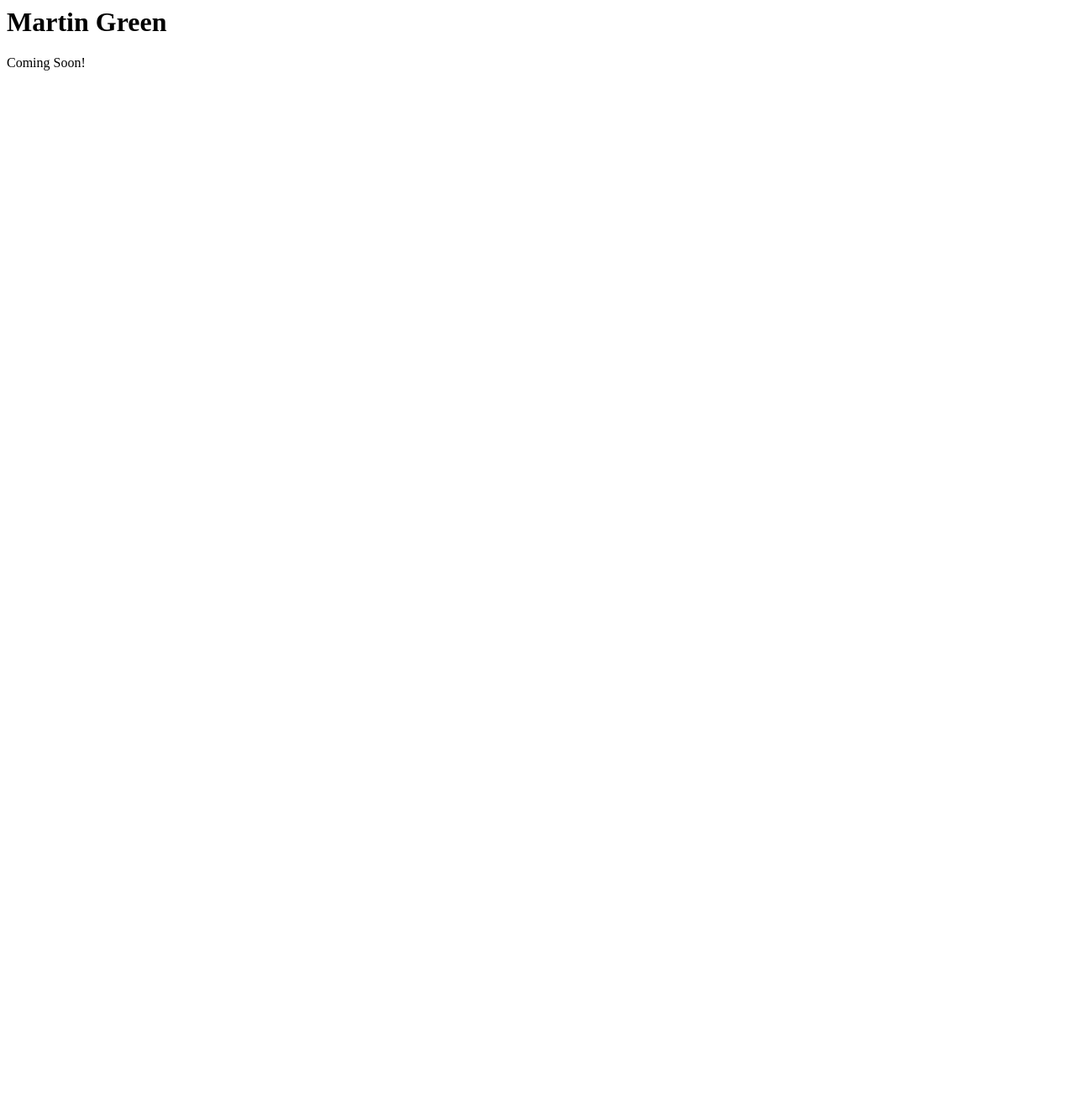
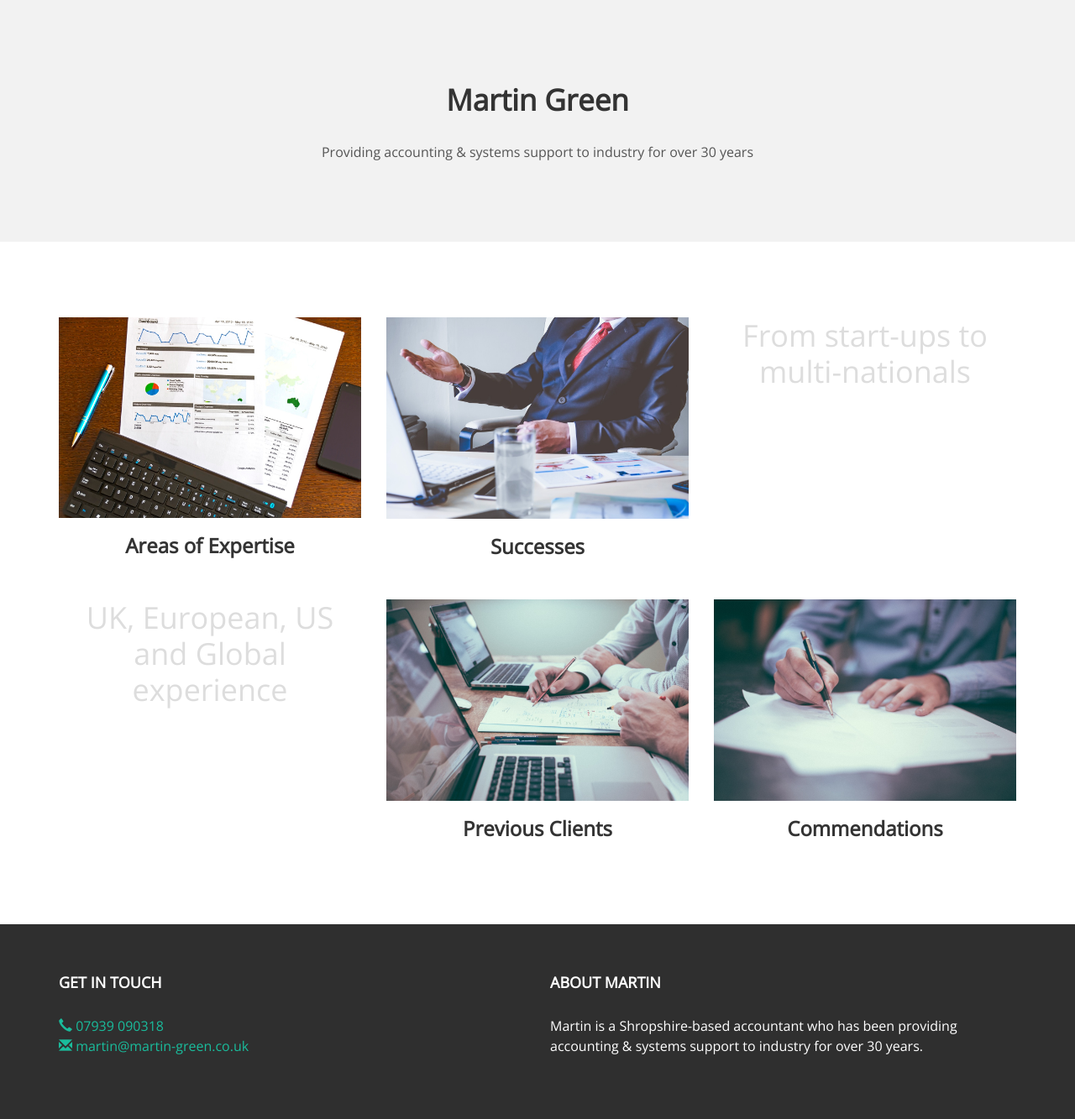
Before and after one commit to greenmartin/greenmartin.github.io, a plain HTML site: page index.html in a window 1280 px wide. Shown: the whole page at 84% size. Before the commit the page ends 800 px from the top, so only its background shows below. Drawn offline with nearby package versions, Linux system fonts and the light colour scheme.

Commit message:
Add first draft of homepage

```diff
--- /dev/null
+++ b/assets/css/main.css
@@ -0,0 +1,139 @@
+@import url('https://fonts.googleapis.com/css?family=Open+Sans');
+
+/* STRUCTURE */
+
+body {
+  background-color: #ffffff;
+  color: #555;
+  font-family: 'Open Sans', sans-serif;
+  font-size: 14px;
+  font-weight: 400;
+
+  -webkit-font-smoothing: antialiased;
+  -webkit-overflow-scrolling: touch;
+}
+
+h1, h2, h3, h4, h5, h6 {
+	font-family: 'Open Sans', sans-serif;
+  color: #333;
+  font-weight: 700;
+}
+
+h1 {
+	font-size: 35px;
+	margin-bottom: 30px;
+	margin-top: 30px;
+}
+
+p {
+  font-size: 16px;
+  line-height: 1.5;
+  margin-bottom: 25px;
+}
+
+a {
+  color: #1abc9c;
+  word-wrap: break-word;
+}
+
+a:hover,
+a:focus {
+  color: #7b7b7b;
+  outline: 0;
+  text-decoration: none;
+}
+
+hr {
+  border-top: 1px solid #ccc;
+  border: 0;
+  display: block;
+  height: 1px;
+  margin: 1em 0;
+  padding: 0;
+}
+
+/* COMPONENTS */
+
+.centered {
+  text-align: center;
+}
+
+.mt {
+	margin-bottom: 40px;
+	margin-top: 40px;
+}
+
+.pt {
+	padding-bottom: 50px;
+	padding-top: 50px;
+}
+
+.navbar {
+	margin-bottom: 0px;
+	text-transform: uppercase;
+}
+
+.navbar-inverse {
+	padding-bottom: 70px;
+	padding-top: 70px;
+}
+
+.navbar-inverse {
+	background-color: #1abc9c;
+	border-color: #16a085;
+}
+
+.navbar-inverse .navbar-nav > li > a {
+	color: white;
+}
+
+.navbar-inverse .navbar-nav > li > a:hover {
+	color: #222222;
+}
+
+.navbar-brand {
+	font-size: 20px;
+	font-weight: 700;
+	letter-spacing: 2px;
+}
+
+.navbar-inverse .navbar-brand {
+	color: white;
+}
+
+.navbar-inverse .navbar-toggle {
+	border-color: transparent;
+}
+
+.masthead {
+	background-color: #f2f2f2;
+	padding-bottom: 70px;
+	padding-top: 70px;
+}
+
+.quote {
+  display: inline-block;
+}
+
+.quote p {
+  color: #ddd;
+  font-size: 36px;
+  line-height: 1.2;
+  vertical-align: middle;
+}
+
+.footer {
+	background-color: #2f2f2f;
+	padding-bottom: 50px;
+	padding-top: 50px;
+}
+
+.footer p {
+	color: white;
+}
+
+.footer h4 {
+	color: white;
+	padding-bottom: 20px;
+	text-transform: uppercase;
+}
--- a/index.html
+++ b/index.html
@@ -1,9 +1,101 @@
-<html>
+<!DOCTYPE html>
+<html lang="en">
 <head>
-  <title>Coming Soon - Martin Green</title>
+  <meta charset="utf-8">
+  <meta http-equiv="X-UA-Compatible" content="IE=edge">
+  <meta name="viewport" content="width=device-width, initial-scale=1.0">
+  <meta name="description" content="Martin Green is a Shropshire-based accountant who has been providing accounting and systems support to industry for over 30 years">
+  <meta name="author" content="Martin Green">
+
+  <title>Martin Green</title>
+
+  <link rel="stylesheet" href="https://maxcdn.bootstrapcdn.com/bootstrap/3.3.7/css/bootstrap.min.css" integrity="sha384-BVYiiSIFeK1dGmJRAkycuHAHRg32OmUcww7on3RYdg4Va+PmSTsz/K68vbdEjh4u" crossorigin="anonymous">
+  <link href="assets/css/main.css" rel="stylesheet">
+
+  <script src="https://code.jquery.com/jquery-1.10.2.min.js"></script>
+
+  <!-- HTML5 shim and Respond.js IE8 support of HTML5 elements and media queries -->
+  <!--[if lt IE 9]>
+    <script src="https://oss.maxcdn.com/libs/html5shiv/3.7.0/html5shiv.js"></script>
+    <script src="https://oss.maxcdn.com/libs/respond.js/1.3.0/respond.min.js"></script>
+  <![endif]-->
 </head>
 <body>
-  <h1>Martin Green</h1>
-  <p>Coming Soon!</p>
+
+	<div class="masthead">
+	  <div class="container">
+			<div class="row">
+				<div class="col-lg-8 col-lg-offset-2 centered">
+					<h1>Martin Green</h1>
+					<p>Providing accounting &amp; systems support to industry for over 30 years</p>
+				</div>
+			</div>
+	  </div>
+	</div>
+
+	<div class="container pt">
+		<div class="row mt centered">
+			<div class="col-sm-4">
+				<a href="#">
+          <img class="img-responsive" src="assets/img/expertise.jpg" alt="Areas of Expertise" />
+          <h3>Areas of Expertise</h3>
+        </a>
+			</div>
+			<div class="col-sm-4">
+				<a href="#">
+          <img class="img-responsive" src="assets/img/successes.jpg" alt="Successes" />
+          <h3>Successes</h3>
+        </a>
+			</div>
+			<div class="col-sm-4 quote">
+        <p>From start-ups to multi-nationals</p>
+			</div>
+		</div>
+		<div class="row mt centered">
+			<div class="col-sm-4 quote">
+        <p>UK, European, US and Global experience</p>
+			</div>
+			<div class="col-sm-4">
+				<a href="#">
+          <img class="img-responsive" src="assets/img/clients.jpg" alt="Previous Clients" />
+          <h3>Previous Clients</h3>
+        </a>
+			</div>
+			<div class="col-sm-4">
+				<a href="#">
+          <img class="img-responsive" src="assets/img/commendations.jpg" alt="Commendations" />
+          <h3>Commendations</h3>
+        </a>
+			</div>
+		</div>
+	</div>
+
+	<div class="footer">
+		<div class="container">
+			<div class="row">
+				<div class="col-lg-6">
+					<h4>Get in touch</h4>
+          <p>
+            <a href="tel:07939090318">
+              <span class="glyphicon glyphicon-earphone" aria-hidden="true"></span>
+              07939 090318
+            </a>
+            <br>
+            <a href="mailto:martin@martin-green.co.uk">
+              <span class="glyphicon glyphicon-envelope" aria-hidden="true"></span>
+              martin@martin-green.co.uk
+            </a>
+          </p>
+				</div>
+
+				<div class="col-lg-6">
+					<h4>About Martin</h4>
+					<p>Martin is a Shropshire-based accountant who has been providing accounting &amp; systems support to industry for over 30 years.</p>
+				</div>
+			</div>
+		</div>
+	</div>
+
+  <script src="https://maxcdn.bootstrapcdn.com/bootstrap/3.3.7/js/bootstrap.min.js" integrity="sha384-Tc5IQib027qvyjSMfHjOMaLkfuWVxZxUPnCJA7l2mCWNIpG9mGCD8wGNIcPD7Txa" crossorigin="anonymous"></script>
 </body>
 </html>
```
Also changed, not shown: assets/fonts/glyphicons-halflings-regular.ttf (added), assets/fonts/glyphicons-halflings-regular.woff (added), assets/img/clients.jpg (added), assets/img/commendations.jpg (added), assets/img/expertise.jpg (added), assets/img/successes.jpg (added), assets/img/user.png (added), 2 other files.
